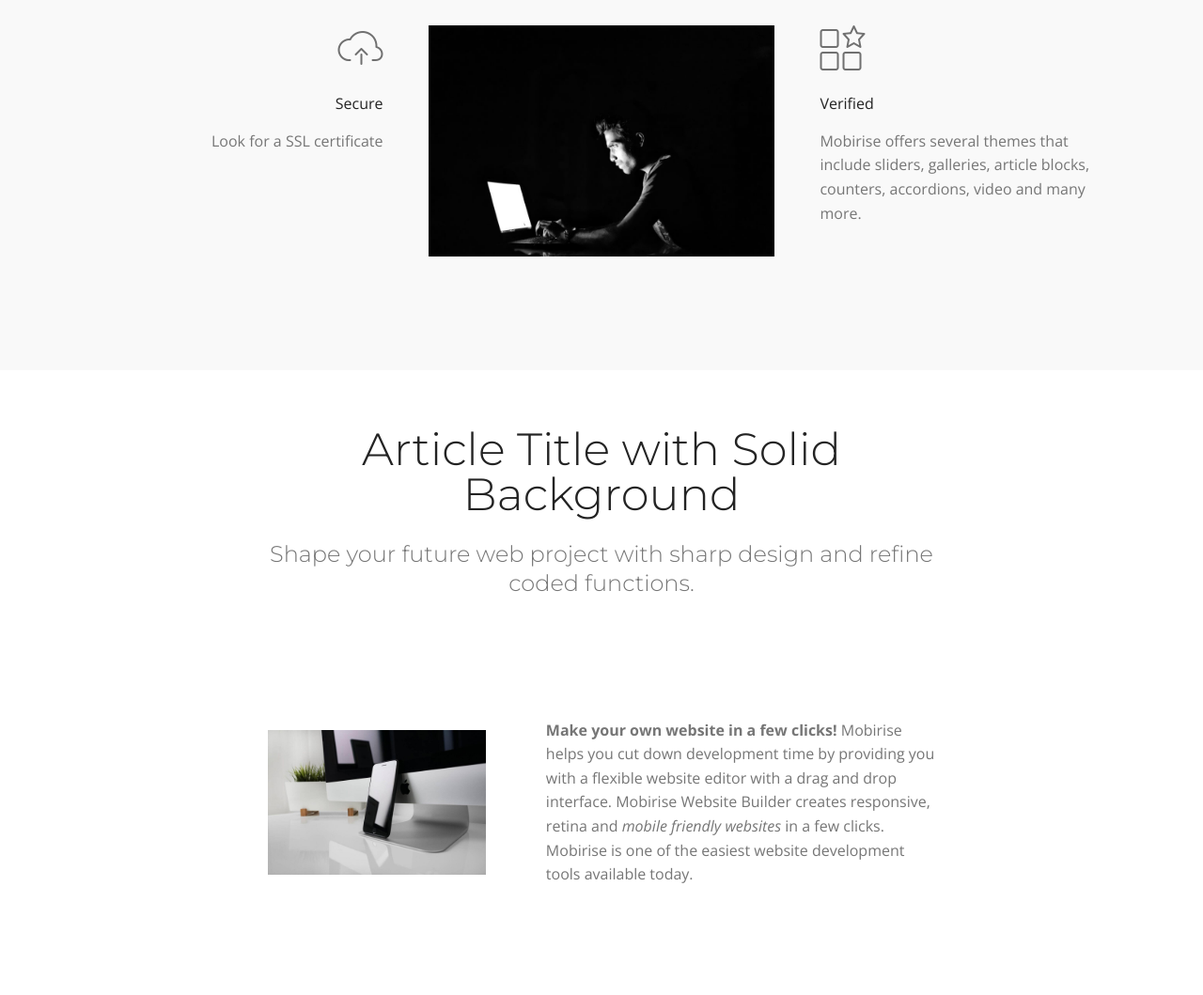
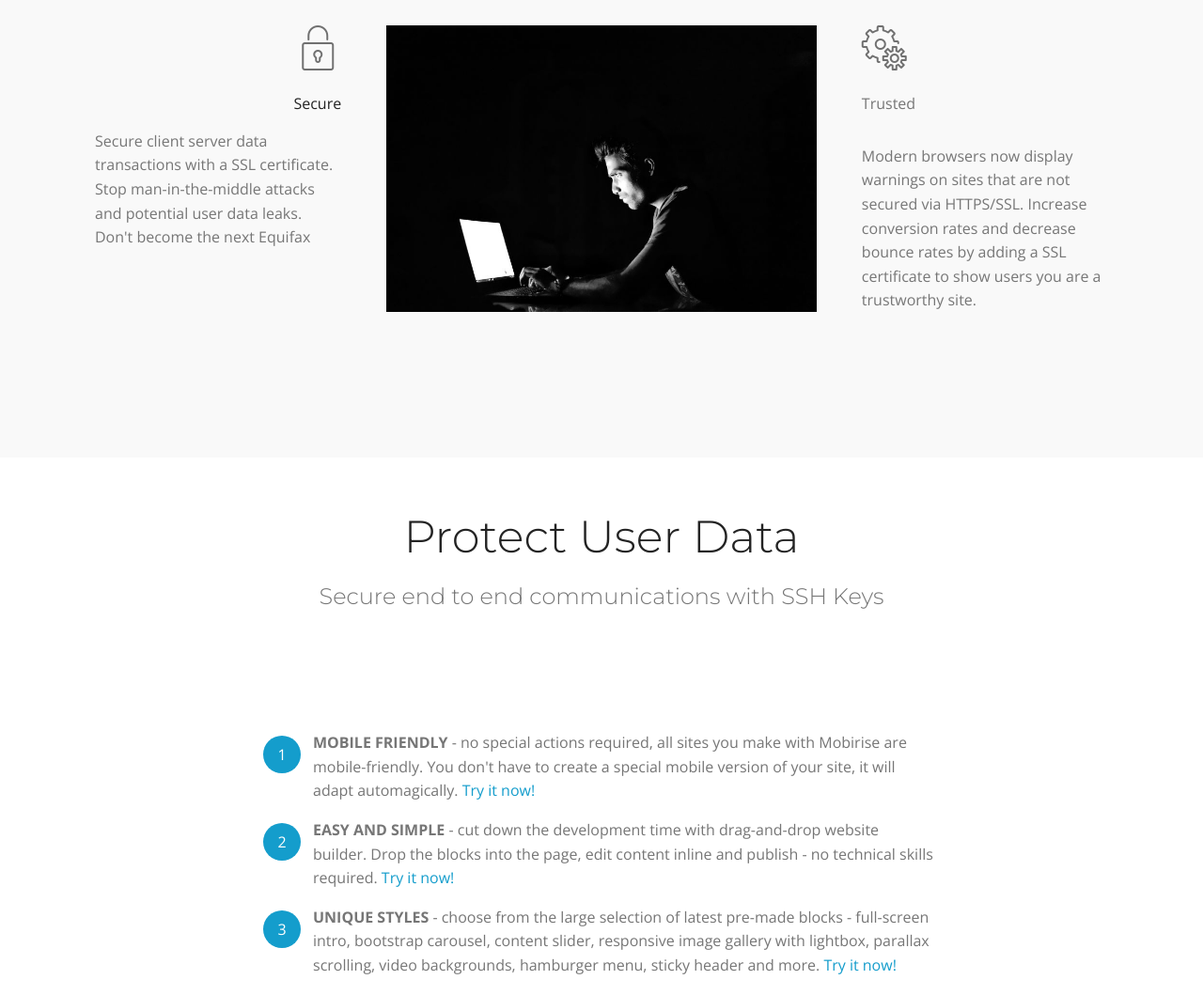
Before and after one commit to davidli3100/sslguide, a plain HTML site: page index.html in a window 1280 px wide. Shown: the part 1040-2099 px from the top of the page at 94% size. Drawn offline with nearby package versions, Linux system fonts and the light colour scheme; files whose address does not match are found by name.

Commit message:
create github pages

```diff
--- a/assets/mobirise/css/mbr-additional.css
+++ b/assets/mobirise/css/mbr-additional.css
@@ -1849,30 +1849,15 @@ body {
     -webkit-flex-basis: 100%;
   }
 }
+.cid-r9oZcnxn6b .mbr-section-text {
+  text-align: left;
+}
 .cid-r9oYWMVEMM {
   padding-top: 60px;
   padding-bottom: 60px;
   background-color: #ffffff;
 }
 .cid-r9oYWMVEMM .mbr-section-subtitle {
-  color: #767676;
-}
-.cid-r9oZ1WmD5Z {
-  padding-top: 60px;
-  padding-bottom: 60px;
-  background-color: #ffffff;
-}
-@media (min-width: 992px) {
-  .cid-r9oZ1WmD5Z .mbr-figure {
-    padding-right: 4rem;
-  }
-}
-@media (max-width: 992px) {
-  .cid-r9oZ1WmD5Z .mbr-figure {
-    padding-bottom: 1rem;
-  }
-}
-.cid-r9oZ1WmD5Z .mbr-text {
   color: #767676;
 }
 .cid-r9oYZeRIIR {
--- a/index.html
+++ b/index.html
@@ -43,7 +43,7 @@
         </div>
         <div class="collapse navbar-collapse" id="navbarSupportedContent">
             <ul class="navbar-nav nav-dropdown nav-right" data-app-modern-menu="true"><li class="nav-item">
-                    <a class="nav-link link text-black display-4" href="index.html#features12-6">What</a>
+                    <a class="nav-link link text-black display-4" href="index.html#features12-6">Overview</a>
                 </li>
                 <li class="nav-item">
                     <a class="nav-link link text-black display-4" href="https://mobirise.co">
@@ -55,7 +55,7 @@
     </nav>
 </section>
 
-<section class="engine"><a href="https://mobirise.info/l">free website templates</a></section><section class="cid-r9oYRGd7eL mbr-fullscreen mbr-parallax-background" id="header2-1">
+<section class="engine"><a href="https://mobirise.info/o">free portfolio website templates</a></section><section class="cid-r9oYRGd7eL mbr-fullscreen mbr-parallax-background" id="header2-1">
 
 
 
@@ -95,7 +95,7 @@
                 <div class="card pl-3 pr-3 pb-5">
                     <div class="mbr-card-img-title">
                         <div class="card-img pb-3">
-                             <span class="mbri-upload mbr-iconfont"></span>
+                             <span class="mbr-iconfont mbri-lock"></span>
                         </div>
                         <div class="mbr-crt-title">
                             <h4 class="card-title py-2 mbr-crt-title mbr-fonts-style display-7">Secure</h4>
@@ -103,14 +103,14 @@
                     </div>
 
                     <div class="card-box">
-                        <p class="mbr-text mbr-section-text mbr-fonts-style display-7">Look for a SSL certificate</p>
+                        <p class="mbr-text mbr-section-text mbr-fonts-style display-7">Secure client server data transactions with a SSL certificate. Stop man-in-the-middle attacks and potential user data leaks. Don't become the next Equifax</p>
                     </div>
                 </div>
 
 
             </div>
 
-            <div class="mbr-figure" style="width: 39%;">
+            <div class="mbr-figure" style="width: 47%;">
                 <img src="assets/images/mbr-894x596.jpg" alt="Mobirise" title="">
             </div>
 
@@ -118,18 +118,15 @@
                 <div class="card pl-3 pr-3 pb-5">
                     <div class="mbr-card-img-title">
                         <div class="card-img pb-3">
-                             <span class="mbri-features mbr-iconfont"></span>
+                             <span class="mbr-iconfont mbri-setting"></span>
                         </div>
                         <div class="mbr-crt-title">
-                            <h4 class="card-title py-2 mbr-crt-title mbr-fonts-style display-7">
-                                Verified</h4>
+                            <h4 class="card-title py-2 mbr-crt-title mbr-fonts-style display-7"><p>Trusted</p></h4>
                         </div>
                     </div>
 
                     <div class="card-box">
-                        <p class="mbr-text mbr-section-text mbr-fonts-style display-7">
-                            Mobirise offers several themes that include sliders, galleries, article blocks, counters, accordions, video and many more.
-                        </p>
+                        <p class="mbr-text mbr-section-text mbr-fonts-style display-7">Modern browsers now display warnings on sites that are not secured via HTTPS/SSL. Increase conversion rates and decrease bounce rates by adding a SSL certificate to show users you are a trustworthy site.</p>
                     </div>
                 </div>
 
@@ -146,37 +143,9 @@
     <div class="container">
         <div class="media-container-row">
             <div class="title col-12 col-md-8">
-                <h2 class="align-center pb-3 mbr-fonts-style display-2">
-                    Article Title with Solid Background
-                </h2>
-                <h3 class="mbr-section-subtitle align-center mbr-light mbr-fonts-style display-5">
-                    Shape your future web project with sharp design and refine coded functions.
-                </h3>
+                <h2 class="align-center pb-3 mbr-fonts-style display-2">Protect User Data</h2>
+                <h3 class="mbr-section-subtitle align-center mbr-light mbr-fonts-style display-5">Secure end to end communications with SSH Keys</h3>
 
-            </div>
-        </div>
-    </div>
-</section>
-
-<section class="mbr-section content6 cid-r9oZ1WmD5Z" id="content6-5">
-
-
-
-    <div class="container">
-        <div class="media-container-row">
-            <div class="col-12 col-md-8">
-                <div class="media-container-row">
-                    <div class="mbr-figure" style="width: 65%;">
-                      <img src="assets/images/01.jpg" alt="Mobirise">
-                    </div>
-                    <div class="media-content">
-                        <div class="mbr-section-text">
-                            <p class="mbr-text mb-0 mbr-fonts-style display-7">
-                               <strong>Make your own website in a few clicks!</strong> Mobirise helps you cut down development time by providing you with a flexible website editor with a drag and drop interface. Mobirise Website Builder creates responsive, retina and <em>mobile friendly websites</em> in a few clicks. Mobirise is one of the easiest website development tools available today.
-                            </p>
-                        </div>
-                    </div>
-                </div>
             </div>
         </div>
     </div>
```
Also changed, not shown: assets/images/mbr-favicon.png (added), 1 other file.
